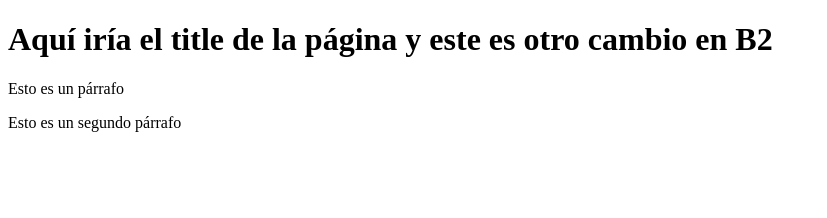
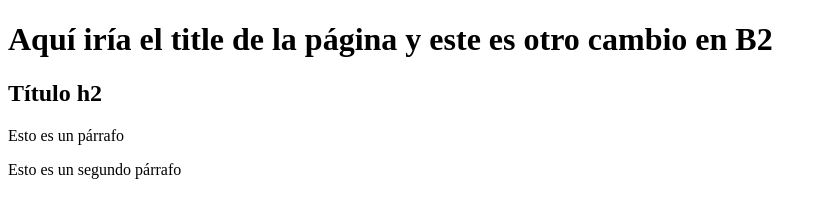
Before and after one commit to AnderPalacios/PruebaGit2, a plain HTML site: page index.html in a window 1280 px wide. Shown: the whole page, without its empty margins (0-827 px from the left). Drawn offline with Linux system fonts and the light colour scheme.

Commit message:
Update h2 in index.html

```diff
--- a/index.html
+++ b/index.html
@@ -8,6 +8,7 @@
     </head>
     <body>
         <h1>Aquí iría el title de la página y este es otro cambio en B2</h1>
+        <h2>Título h2</h2>
         <p>Esto es un párrafo</p>
         <p>Esto es un segundo párrafo</p>
     </body>
```
